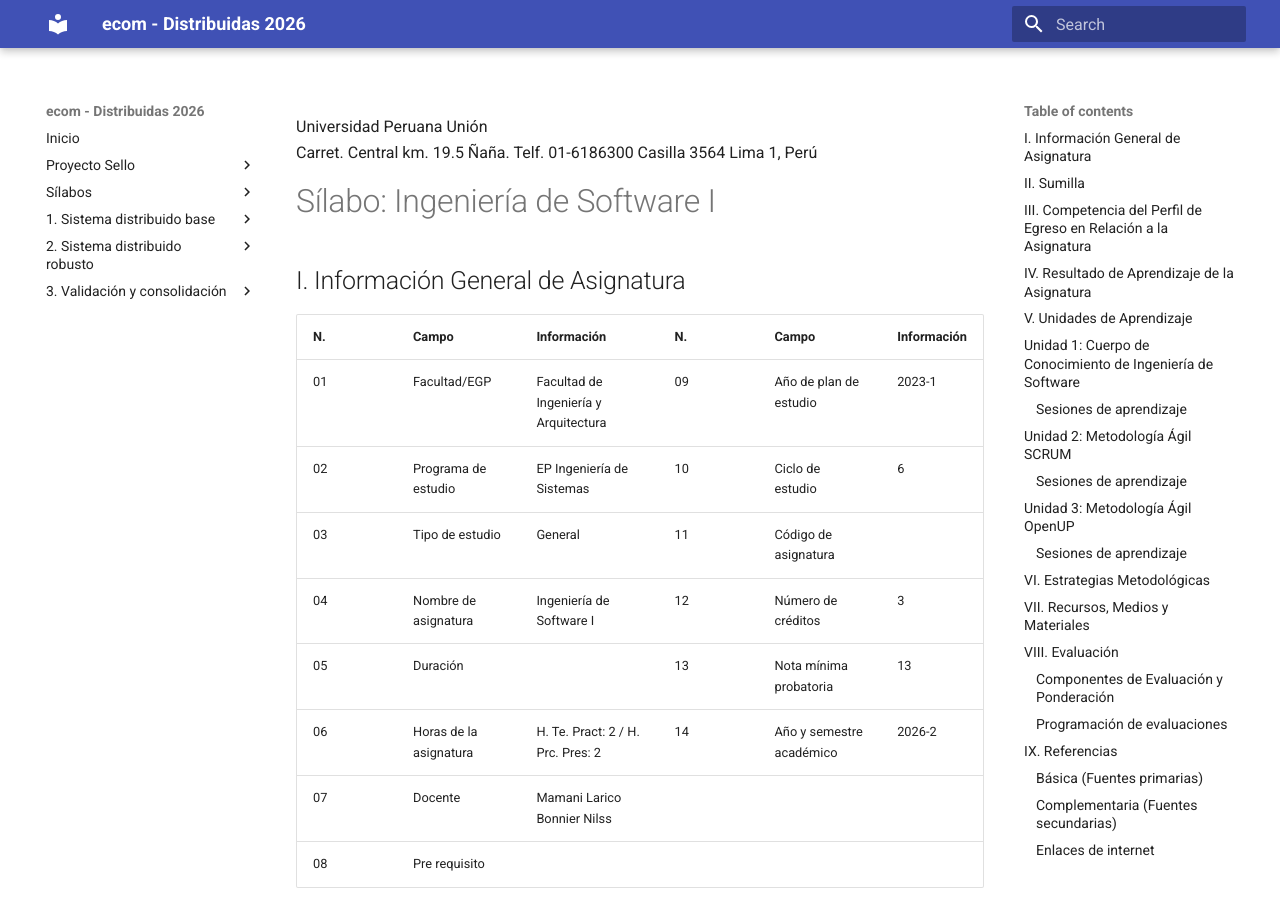
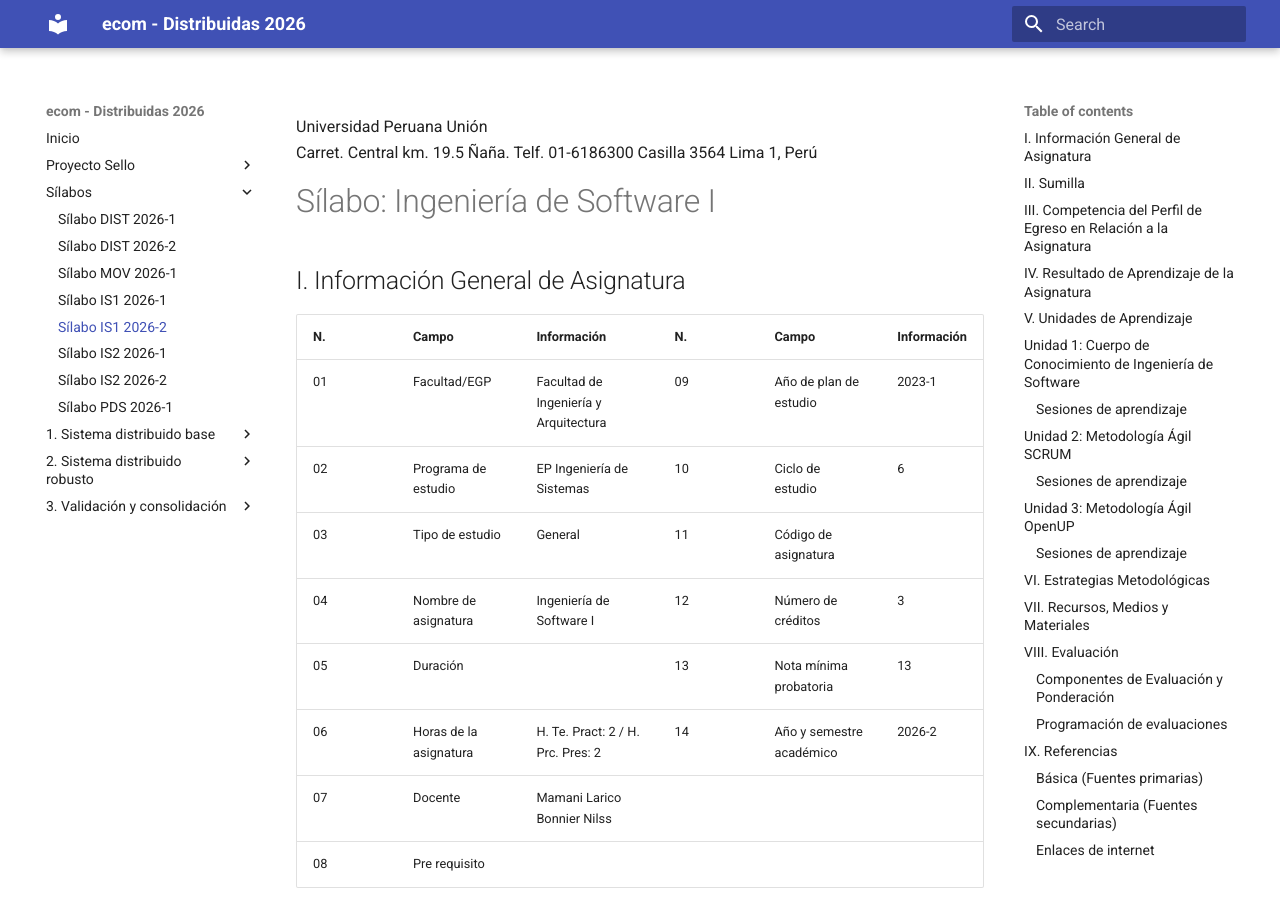
Before and after one commit to 261dist/ecom, an MkDocs documentation site: the page built from docs/silabo_is1_2026_2.md, in a window 1280 px wide and 900 px high. Built offline with MkDocs 1.6.1 and Material for MkDocs 9.7.7, drawn with Linux system fonts in a browser that asks for light colours.

Commit message:
first commit

```diff
--- a/docs/silabo_sw1_2026_2.md
+++ b/docs/silabo_is1_2026_2.md
@@ -1,4 +1,4 @@
-<!-- Versión 2026-2 construida desde silabo_sw1_2026_1.md, con nuevos temas (SWEBOK, Scrum, OpenUP) proporcionados por el docente -->
+<!-- Versión 2026-2 construida desde silabo_is1_2026_1.md, con nuevos temas (SWEBOK, Scrum, OpenUP) proporcionados por el docente -->
 
 Universidad Peruana Unión
 Carret. Central km. 19.5 Ñaña. Telf. 01-6186300 Casilla 3564 Lima 1, Perú
--- a/mkdocs.yml
+++ b/mkdocs.yml
@@ -11,8 +11,10 @@ nav:
       - Sílabo DIST 2026-1: silabo_dist_2026_1.md
       - Sílabo DIST 2026-2: silabo_dist_2026_2.md
       - Sílabo MOV 2026-1: silabo_mov_2026_1.md
-      - Sílabo SW1 2026-1: silabo_sw1_2026_1.md
-      - Sílabo SW2 2026-1: silabo_sw2_2026_1.md
+      - Sílabo IS1 2026-1: silabo_is1_2026_1.md
+      - Sílabo IS1 2026-2: silabo_is1_2026_2.md
+      - Sílabo IS2 2026-1: silabo_is2_2026_1.md
+      - Sílabo IS2 2026-2: silabo_is2_2026_2.md
       - Sílabo PDS 2026-1: silabo_pds_2026_1.md
   - 1. Sistema distribuido base:
       - S1 - Servicio base: sesiones/s01-arquitectura-base.md
```
Also changed, not shown: docs/silabo_is2_2026_2.md (renamed from docs/silabo_sw2_2026_2.md, +1 -1 lines), docs/silabo_is1_2026_1.md (renamed from docs/silabo_sw1_2026_1.md), docs/silabo_is2_2026_1.md (renamed from docs/silabo_sw2_2026_1.md).
